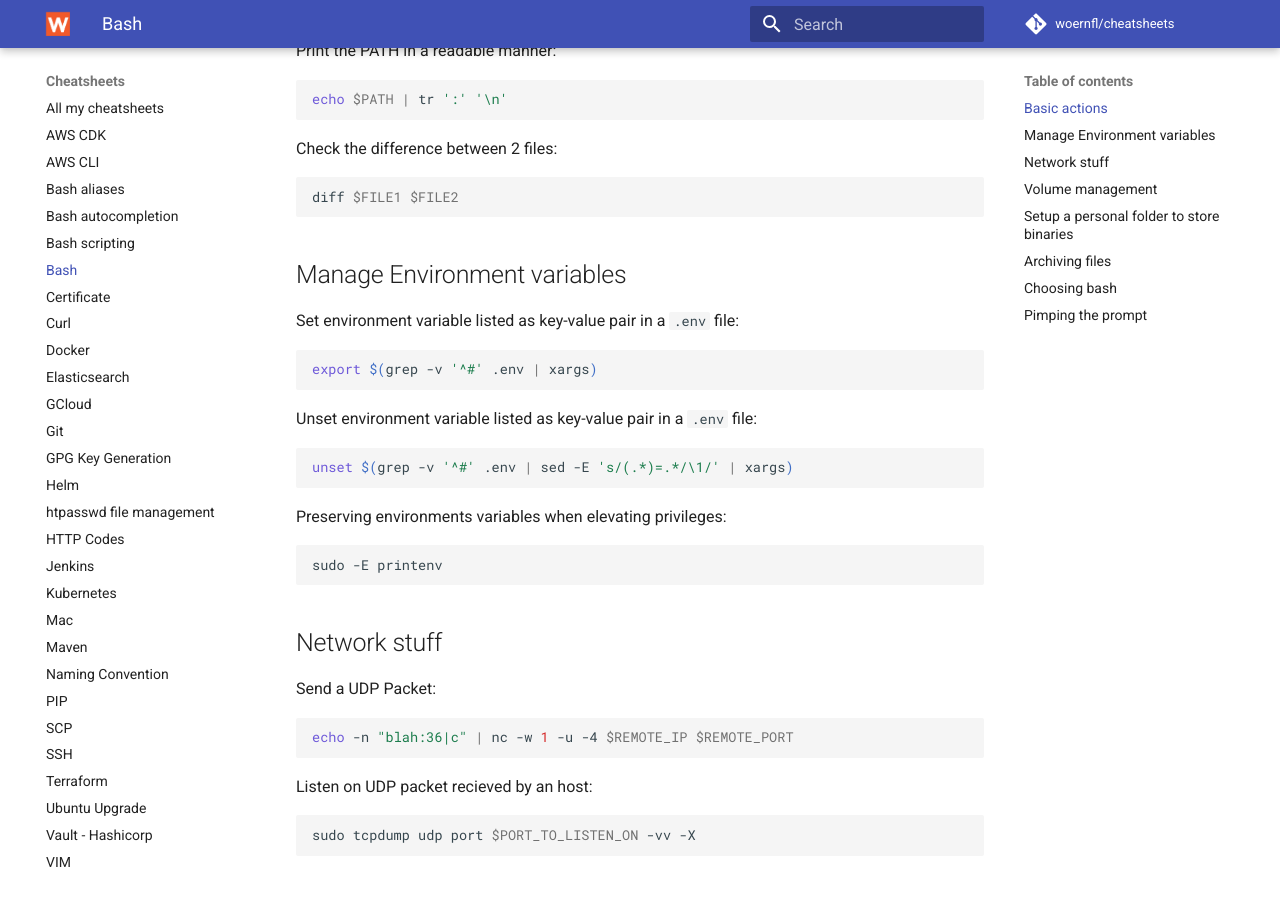
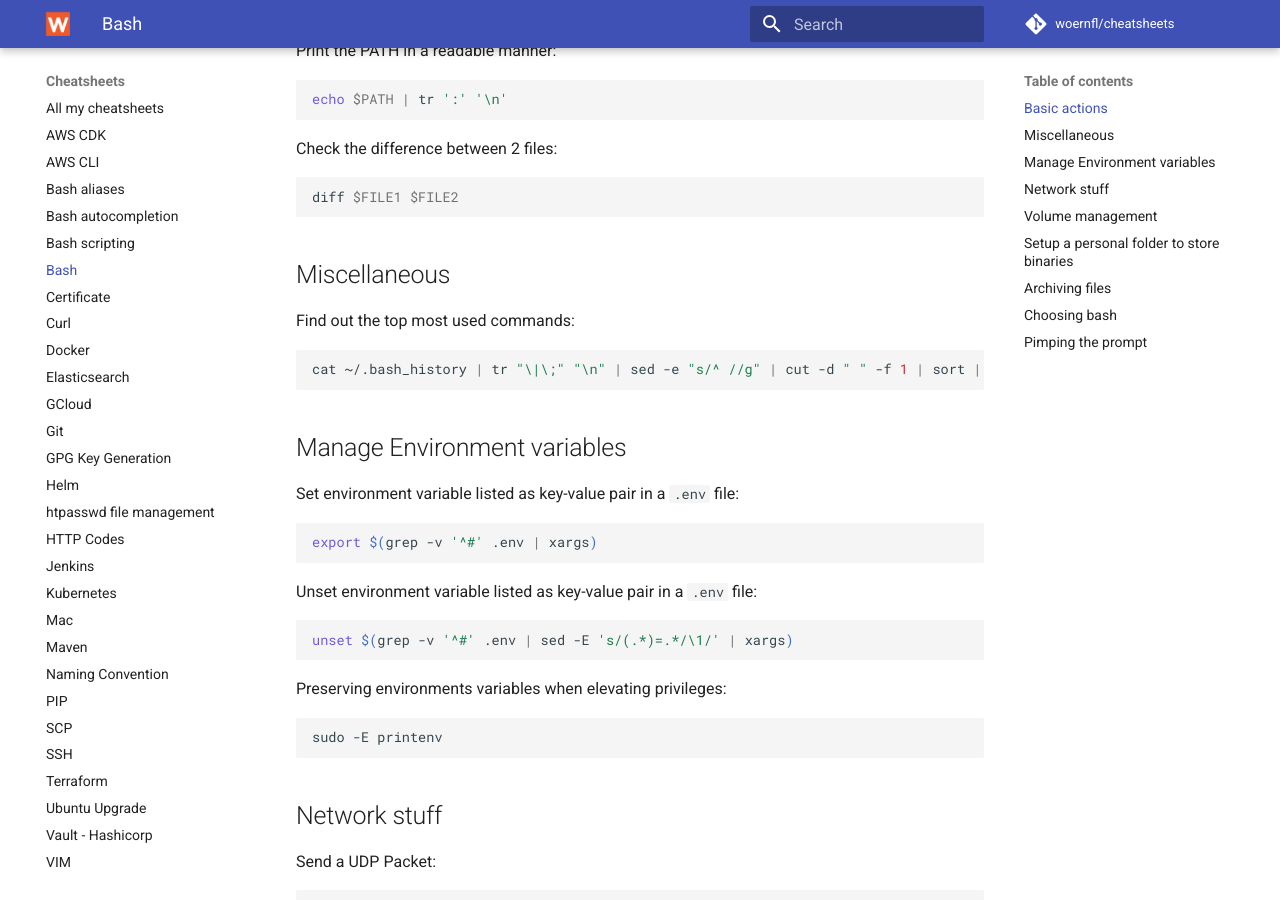
Before and after one commit to woernfl/cheatsheets, an MkDocs documentation site: the page built from docs/bash.md, in a window 1280 px wide and 900 px high, scrolled down 602 px. Built offline with MkDocs 1.6.1 and Material for MkDocs 9.7.7, drawn with Linux system fonts in a browser that asks for light colours; comment, search, counter and statistics services are not loaded.

Commit message:
Update bash.md

````diff
--- a/docs/bash.md
+++ b/docs/bash.md
@@ -37,6 +37,14 @@
 
 ```bash
 diff $FILE1 $FILE2
+```
+
+## Miscellaneous
+
+Find out the top most used commands:
+
+```bash
+cat ~/.bash_history | tr "\|\;" "\n" | sed -e "s/^ //g" | cut -d " " -f 1 | sort | uniq -c | sort -n | tail -n 10
 ```
 
 ## Manage Environment variables
````
